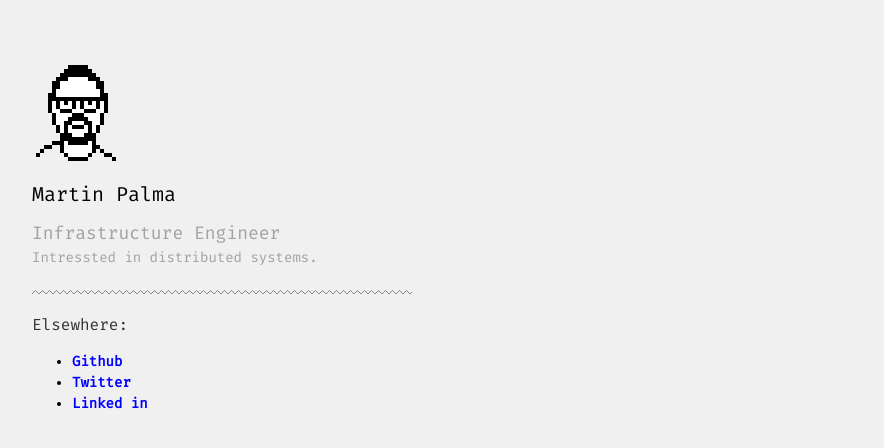
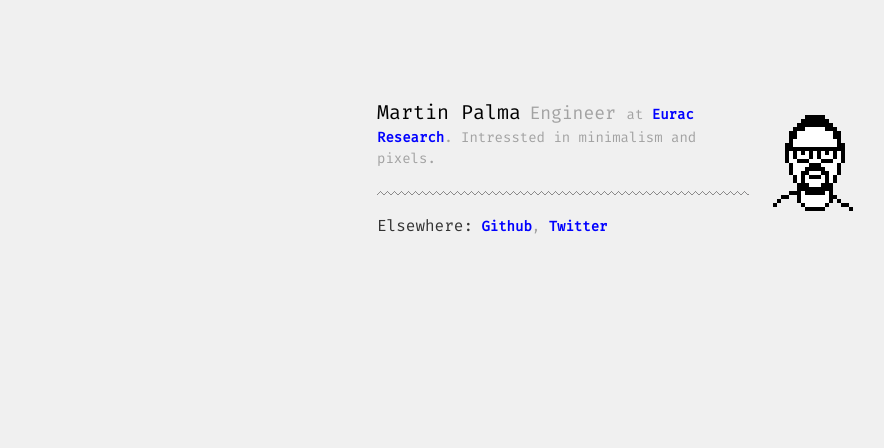
Before and after one commit to palmamartin/martin.palma.bz, a plain HTML site: page index.html in a window 1280 px wide. Shown: the whole page, without its empty margins (38-922 px from the left). Drawn offline with Linux system fonts and the light colour scheme.

Commit message:
all: minor update

```diff
--- a/index.html
+++ b/index.html
@@ -10,25 +10,22 @@
   </head>
 <body>
 
-<img src="static/profile128.png" alt="Pixel Martin">
+<div id="content">
 
-<div id="sidebar">
+<img src="static/profile128.png" align="right" alt="Pixel Martin">
 
-<h1>Martin Palma</h1>
-<h2>
-    Infrastructure Engineer<br />
+<h1 class="inline">Martin Palma</h1>
+
+<h2 class="inline">
+   Engineer
 </h2>
 
-Intressted in distributed systems.
+at <a href="http://www.eurac.edu">Eurac Research</a>. Intressted in minimalism and pixels.
 
 <hr>
 
-<h3>Elsewhere:</h3>
-<ul>
-    <li><a href="http://www.github.com/mazebuhu">Github</a></li>
-    <li><a href="http://www.twitter.com/mazebuhu">Twitter</a></li>
-    <li><a href="https://it.linkedin.com/in/martin-palma-709921b9">Linked in</a></li>
-</ul>
+<h3 class="inline">Elsewhere:</h3>
+<a href="http://www.github.com/mazebuhu">Github</a>, <a href="http://www.twitter.com/mazebuhu">Twitter</a>
 
 </div>
 
--- a/static/style.css
+++ b/static/style.css
@@ -2,49 +2,46 @@ body {
     text-align: left;
     background: #f0f0f0;
     color: #A2A2A2;
-    margin: 50px 0 0 50px;
+    margin: 100px 0 0 50px;
     line-height: 1.5em;
     font-size: 14px;
     font-family: 'Fira Mono', monospace;
 }
-
 a {
     color: blue;
     font-weight: bold;
     text-decoration: none;
 }
-
 a:hover { color: darkblue;}
-
-#sidebar {
-    padding-left: 20px;
+#content {
+	margin: 0 auto;
+	width: 500px;
 }
-
 h1 {
     font-weight: normal;
     margin-top:0;
     font-size: 20px;
     color: #000;
 }
-
 h2, h3 {
     font-weight: normal;
 }
-
 h2 {
     margin-bottom: 0;
     font-size: 18px;
     line-height: 1.5em;
 }
-h3 { font-size: 16px; color: #333; }
-
+h3 {
+	font-size: 16px;
+	color: #333;
+}
+.inline {
+	display: inline;
+}
 hr {
     margin: 20px 0 20px 0;
-    width: 380px;
 	height: 6px;
 	background: url(../static/hr.png) repeat-x 0 0;
     border: 0;
 }
-
-
 ul { color: #000; }
```
